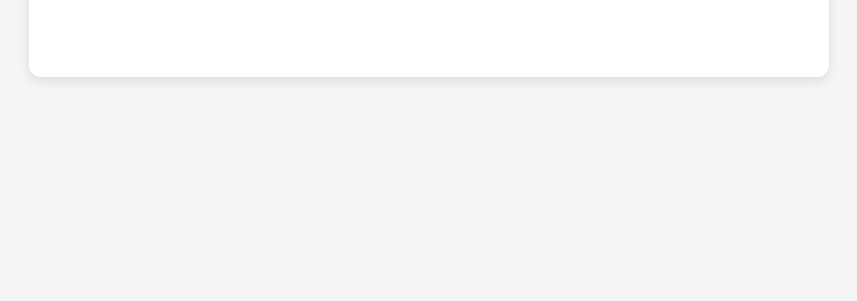
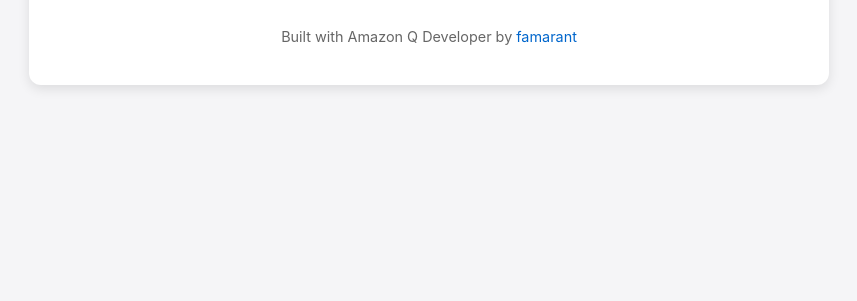
Before and after one commit to felipeamarante/hasamazonqclipricegoneyet.xyz, a plain HTML site: page index.html in a window 1280 px wide. Shown: the part 499-800 px from the top of the page, without its empty margins (211-1068 px from the left). Drawn offline with Linux system fonts and the light colour scheme.

Commit message:
Add favicon support and footer with attribution

```diff
--- a/index.html
+++ b/index.html
@@ -5,6 +5,11 @@
     <meta name="viewport" content="width=device-width, initial-scale=1.0">
     <title>Has Amazon Q CLI Price Gone Up Yet?</title>
     <link rel="stylesheet" href="styles.css">
+    <link rel="icon" type="image/x-icon" href="img/favicon.ico">
+    <link rel="apple-touch-icon" sizes="180x180" href="img/apple-touch-icon.png">
+    <link rel="icon" type="image/png" sizes="32x32" href="img/favicon-32x32.png">
+    <link rel="icon" type="image/png" sizes="16x16" href="img/favicon-16x16.png">
+    <link rel="manifest" href="site.webmanifest">
 </head>
 <body>
     <main>
@@ -28,6 +33,9 @@
             </div>
         </div>
         <p id="price-changed" class="hidden">Yes, Amazon Q CLI has increased its price! RIP affordable AI tools.</p>
+        <footer>
+            <p>Built with Amazon Q Developer by <a href="https://github.com/felipeamarante" target="_blank">famarant</a></p>
+        </footer>
     </main>
     <script src="script.js"></script>
 </body>
--- a/styles.css
+++ b/styles.css
@@ -71,6 +71,21 @@ h1 {
     display: none;
 }
 
+footer {
+    margin-top: 40px;
+    font-size: 0.9rem;
+    color: #666;
+}
+
+footer a {
+    color: #0066cc;
+    text-decoration: none;
+}
+
+footer a:hover {
+    text-decoration: underline;
+}
+
 @media (max-width: 600px) {
     h1 {
         font-size: 1.8rem;
```
Also changed, not shown: site.webmanifest (added).
